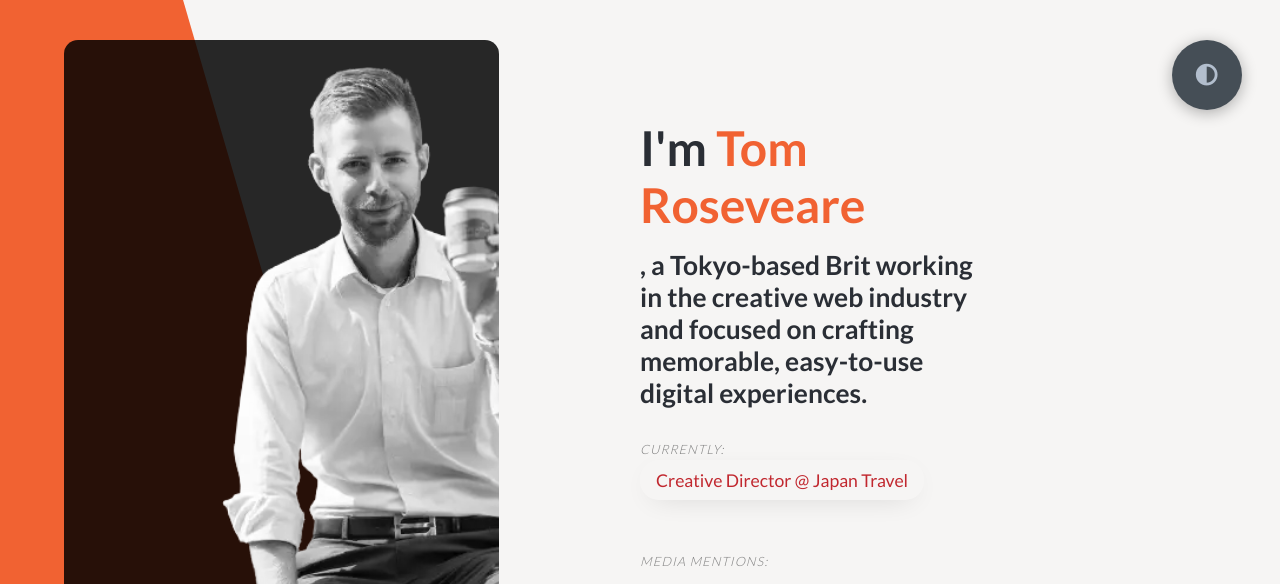
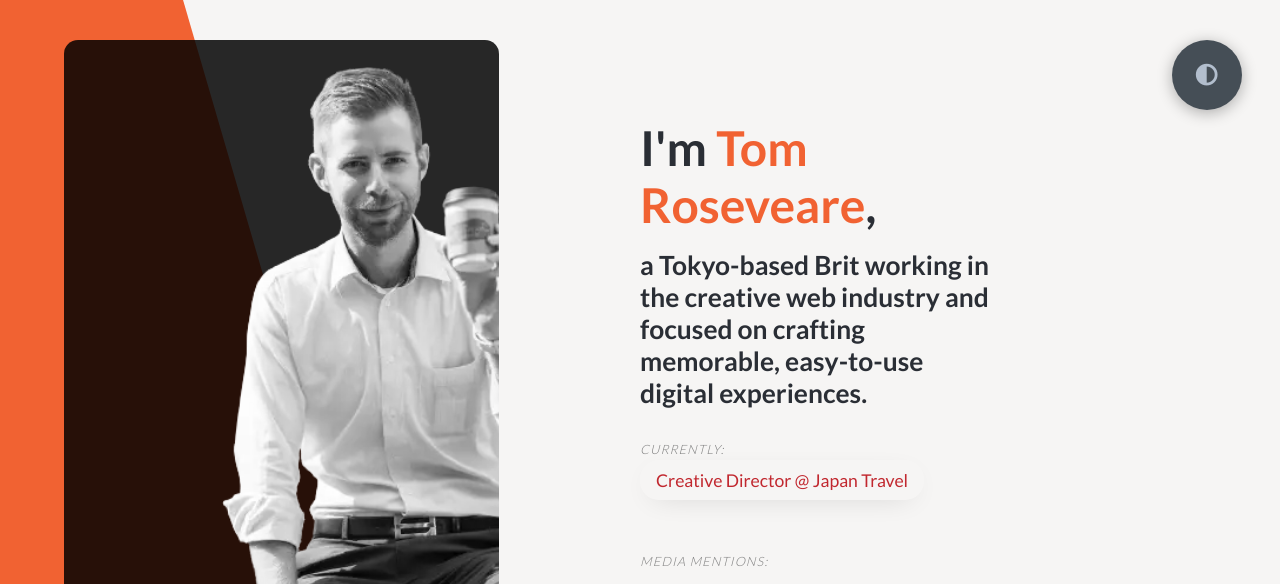
Before and after one commit to tomrsvr/https-tomrsvr.github.io-ytpages, a plain HTML site: page index.html in a window 1280 px wide. Shown: the top 584 px of the page. Drawn offline with Linux system fonts and the light colour scheme.

Commit message:
Update index.html

```diff
--- a/index.html
+++ b/index.html
@@ -36,8 +36,8 @@
             </div>
 
             <div class="right-header">
-                <h1 class="name">I'm <span class="name">Tom Roseveare</span></h1>
-                <h2>, a Tokyo-based Brit working in the creative web industry and focused on crafting memorable, easy-to-use digital experiences.</h2>
+                <h1 class="name">I'm <span class="name">Tom Roseveare</span>,</h1>
+                <h2>a Tokyo-based Brit working in the creative web industry and focused on crafting memorable, easy-to-use digital experiences.</h2>
 
                 <div class="current">
                     <p><span class="label">Currently:</span><span class="role">Creative Director @ Japan Travel</span></p>
```
